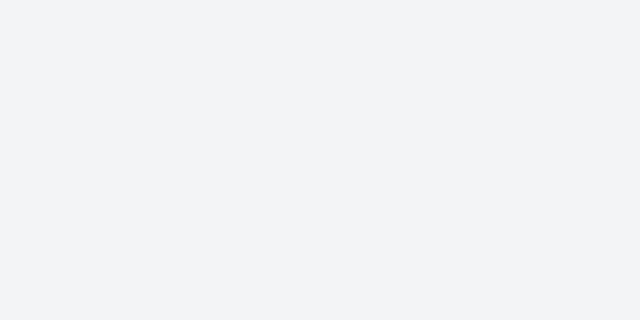
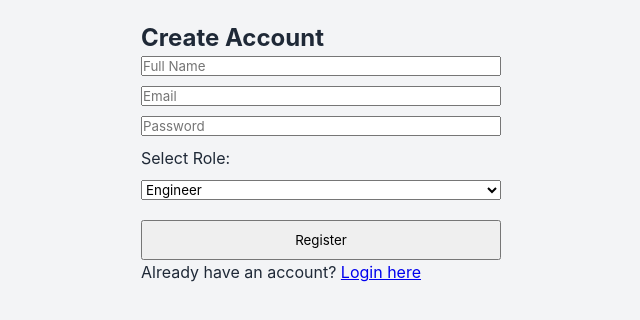
Before and after one commit to TahirHameed106/BuildFlow-MERN, a React app in the folder frontend/: page /register in a window 1280 px wide. Before the commit this address had no page. Shown: the top 320 px of the page, without its empty margins (319-959 px from the left). Built offline with nearby package versions, Linux system fonts and the light colour scheme; the HTML template or start-up script is replaced by a standard one.

Commit message:
Add Register route and page

```diff
--- a/frontend/src/App.jsx
+++ b/frontend/src/App.jsx
@@ -1,10 +1,10 @@
 import { BrowserRouter as Router, Routes, Route, Navigate } from "react-router-dom";
 import Login from "./pages/Login";
 import Dashboard from "./pages/Dashboard";
+import Register from "./pages/Register"; // ✅ 1. Import the Register Page
 
 function App() {
   return (
-    // This <Router> wrapper is necessary to make useNavigate() and <Route> work!
     <Router>
       <Routes>
         {/* Default route: Go to Login */}
@@ -13,7 +13,10 @@ function App() {
         {/* Login Page */}
         <Route path="/login" element={<Login />} />
 
-        {/* Main Dashboard - where all the action happens */}
+        {/* ✅ 2. Add the Register Route so users can sign up */}
+        <Route path="/register" element={<Register />} />
+
+        {/* Main Dashboard */}
         <Route path="/dashboard" element={<Dashboard />} />
       </Routes>
     </Router>
--- /dev/null
+++ b/frontend/src/pages/Register.jsx
@@ -0,0 +1,63 @@
+import { useState } from "react";
+import axios from "axios";
+import { useNavigate, Link } from "react-router-dom";
+
+const Register = () => {
+  const [formData, setFormData] = useState({
+    name: "",
+    email: "",
+    password: "",
+    role: "Engineer", // Default valid role
+  });
+
+  const navigate = useNavigate();
+
+  const handleChange = (e) => {
+    setFormData({ ...formData, [e.target.name]: e.target.value });
+  };
+
+  const handleSubmit = async (e) => {
+    e.preventDefault();
+    try {
+      // FIX: Use the Vercel link directly since you don't have .env setup
+      const API_URL = "https://build-flow-mern-backend.vercel.app";
+
+      const response = await axios.post(
+        `${API_URL}/auth/register`,
+        formData,
+        { withCredentials: true }
+      );
+
+      if (response.data) {
+        alert("Registration Successful!");
+        navigate("/login");
+      }
+    } catch (error) {
+      console.error("Registration Error:", error);
+      alert(error.response?.data?.msg || "Registration failed");
+    }
+  };
+
+  return (
+    <div style={{ padding: "20px", maxWidth: "400px", margin: "auto" }}>
+      <h2>Create Account</h2>
+      <form onSubmit={handleSubmit} style={{ display: "flex", flexDirection: "column", gap: "10px" }}>
+        <input type="text" name="name" onChange={handleChange} placeholder="Full Name" required />
+        <input type="email" name="email" onChange={handleChange} placeholder="Email" required />
+        <input type="password" name="password" onChange={handleChange} placeholder="Password" required />
+
+        <label>Select Role:</label>
+        <select name="role" onChange={handleChange} value={formData.role}>
+          <option value="Engineer">Engineer</option>
+          <option value="Manager">Manager</option>
+          <option value="HR">HR</option>
+        </select>
+
+        <button type="submit" style={{ padding: "10px", marginTop: "10px" }}>Register</button>
+      </form>
+      <p>Already have an account? <Link to="/login">Login here</Link></p>
+    </div>
+  );
+};
+
+export default Register;
```
Also changed, not shown: 2 other files (tests, documents, lock files or other folders).
